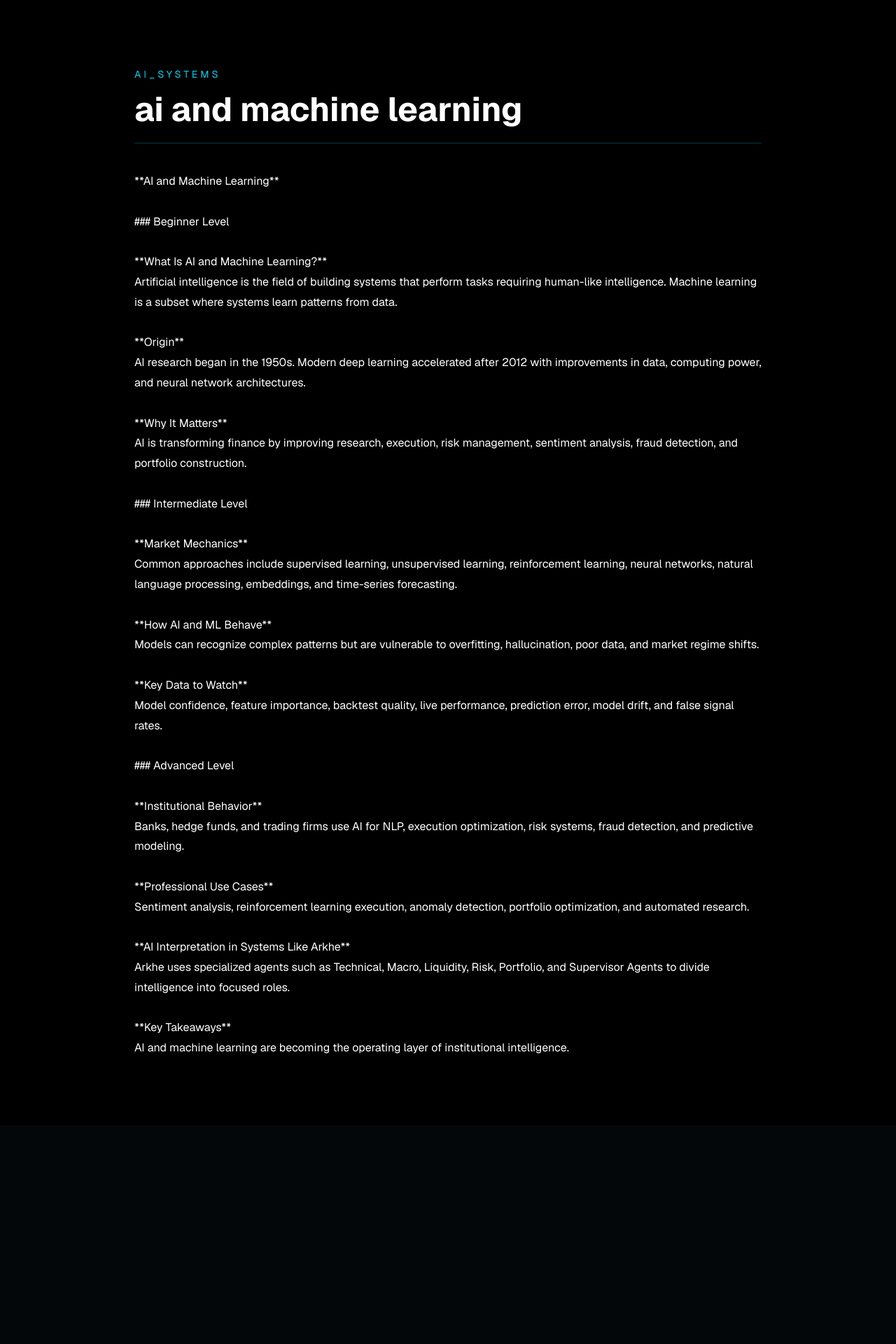
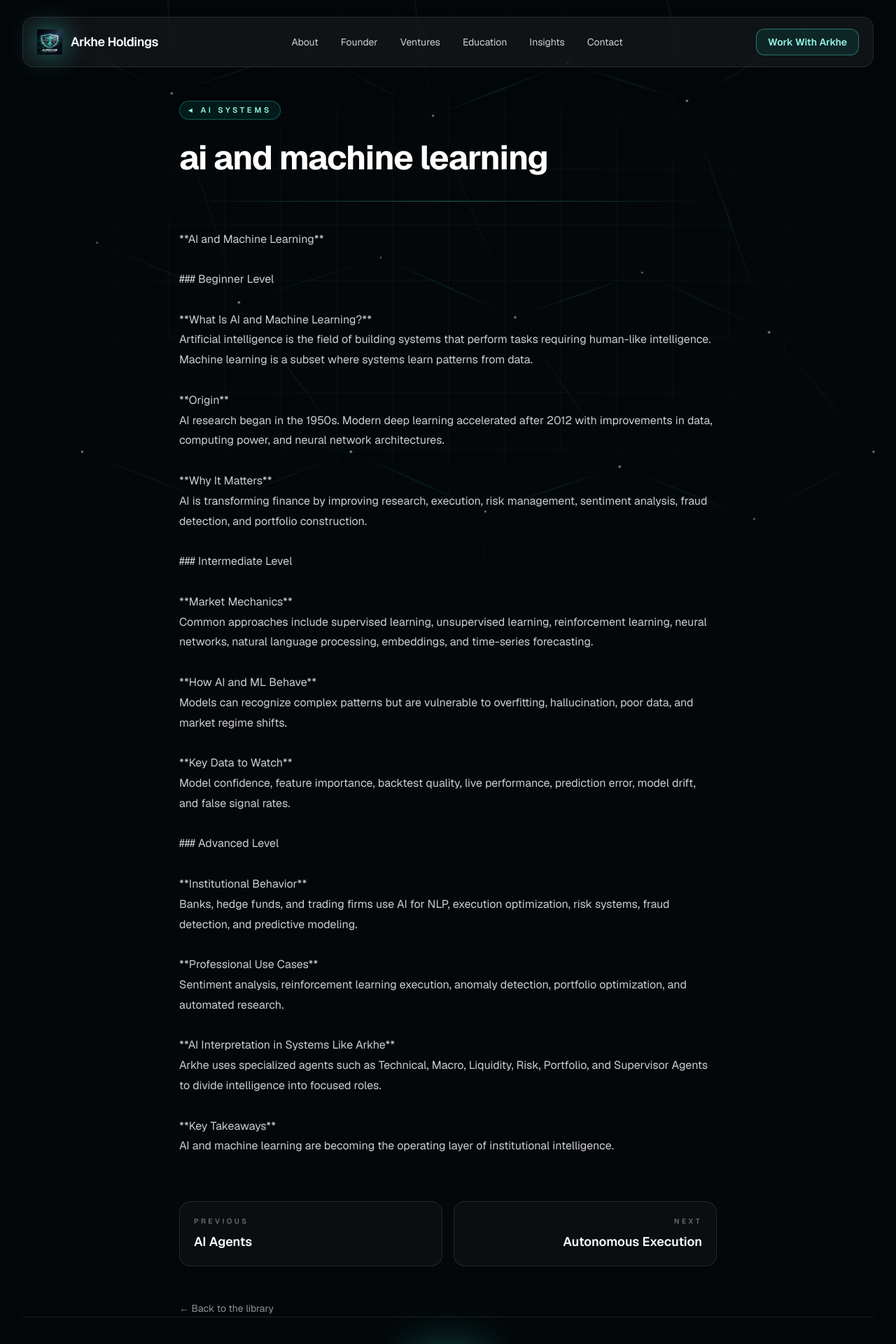
Before and after one commit to WonWayup89/-arkhe-holdings-site, a Next.js app: page /education/ai_systems/ai_and_machine_learning in a window 1280 px wide. Shown: the top 1920 px of the page at 70% size. Before the commit the page ends 1608 px from the top, so only its background shows below. Built offline with nearby package versions, Linux system fonts and the light colour scheme.

Commit message:
Make education slug page async + pre-render all article routes

```diff
--- a/app/education/[category]/[slug]/page.tsx
+++ b/app/education/[category]/[slug]/page.tsx
@@ -1,59 +1,210 @@
-import { educationIndex } from "@/generated/education-index";
+import type { Metadata } from "next";
+import Link from "next/link";
+import SiteNav from "@/components/SiteNav";
+import SiteFooter from "@/components/SiteFooter";
+import { educationIndex } from "@/src/generated/education-index";
 
-type Params = {
-  params: {
+// ---------- types ------------------------------------------------------------
+
+type EducationEntry = {
+  title: string;
   category: string;
   slug: string;
-  };
+  route: string;
+  file: string;
+  content: string;
 };
 
-export default function EducationArticlePage({ params }: Params) {
-  const article = educationIndex.find(
-    (x) =>
-      x.category === params.category &&
-      x.slug === params.slug
+const ENTRIES = educationIndex as EducationEntry[];
+
+// ---------- static params + metadata ----------------------------------------
+
+export async function generateStaticParams() {
+  return ENTRIES.map((e) => ({
+    category: e.category,
+    slug: e.slug,
+  }));
+}
+
+export async function generateMetadata({
+  params,
+}: {
+  params: Promise<{ category: string; slug: string }>;
+}): Promise<Metadata> {
+  const { category, slug } = await params;
+  const article = ENTRIES.find(
+    (e) => e.category === category && e.slug === slug,
+  );
+
+  if (!article) {
+    return { title: "Article Not Found — Arkhe Education" };
+  }
+
+  return {
+    title: `${article.title} — Arkhe Education`,
+    description: `${article.title} in the Arkhe Education library — institutional-grade explainers across macro, markets, crypto, risk, and Arkhe systems.`,
+  };
+}
+
+// ---------- page ------------------------------------------------------------
+
+const CATEGORY_DISPLAY: Record<string, string> = {
+  ai_systems: "AI Systems",
+  alternative_assets: "Alternative Assets",
+  arkhe_systems: "Arkhe Systems",
+  asset_classes: "Asset Classes",
+  blockchain: "Blockchain",
+  commodities: "Commodities",
+  crisis: "Crisis Playbooks",
+  crypto: "Crypto",
+  economics: "Economics",
+  execution: "Execution",
+  foundations: "Foundations",
+  fundamentals: "Fundamentals",
+  glossary: "Glossary",
+  historical_events: "Historical Events",
+  infrastructure: "Infrastructure",
+  institutional: "Institutional",
+  macro: "Macro",
+  market_structure: "Market Structure",
+  playbooks: "Playbooks",
+  portfolio: "Portfolio Construction",
+  psychology: "Psychology",
+  quant: "Quantitative Methods",
+  real_estate: "Real Estate",
+  risk_management: "Risk Management",
+  statistics: "Statistics",
+  strategies: "Strategies",
+  traditional_finance: "Traditional Finance",
+};
+
+export default async function EducationArticlePage({
+  params,
+}: {
+  params: Promise<{ category: string; slug: string }>;
+}) {
+  const { category, slug } = await params;
+  const article = ENTRIES.find(
+    (e) => e.category === category && e.slug === slug,
   );
 
   if (!article) {
     return (
-      <main className="min-h-screen bg-black text-white flex items-center justify-center">
-        <div className="text-center">
-          <h1 className="text-3xl font-bold mb-4">Article Not Found</h1>
-          <p className="text-zinc-400">
-            No education article matched this route.
+      <main className="relative min-h-screen overflow-hidden text-white">
+        <section className="relative mx-auto max-w-7xl px-5 py-6 sm:px-8">
+          <SiteNav />
+          <div className="mt-24 flex flex-col items-center justify-center text-center">
+            <p className="text-xs font-semibold uppercase tracking-[0.45em] text-teal-300">
+              404
             </p>
+            <h1 className="mt-4 text-4xl font-bold">Article Not Found</h1>
+            <p className="mt-3 max-w-md text-white/55">
+              No education article matched <code className="font-mono text-teal-200">/{category}/{slug}</code>.
+            </p>
+            <Link
+              href="/education"
+              className="mt-8 rounded-xl bg-teal-300 px-5 py-2.5 text-sm font-semibold text-black shadow-[0_0_30px_rgba(45,212,191,0.3)] hover:bg-teal-200"
+            >
+              Back to the library
+            </Link>
           </div>
+          <SiteFooter />
+        </section>
       </main>
     );
   }
 
+  // Sibling navigation — prev/next within the same category, alphabetical.
+  const siblings = ENTRIES.filter((e) => e.category === category).sort((a, b) =>
+    a.title.localeCompare(b.title),
+  );
+  const idx = siblings.findIndex((e) => e.slug === slug);
+  const prev = idx > 0 ? siblings[idx - 1] : null;
+  const next = idx >= 0 && idx < siblings.length - 1 ? siblings[idx + 1] : null;
+
+  const categoryLabel =
+    CATEGORY_DISPLAY[category] ?? category.replace(/_/g, " ");
+
   return (
-    <main className="min-h-screen bg-black text-white px-6 py-24">
-      <div className="max-w-4xl mx-auto">
+    <main className="relative min-h-screen overflow-hidden text-white">
+      <section className="relative mx-auto max-w-7xl px-5 py-6 sm:px-8">
+        <SiteNav />
 
-        <div className="mb-8">
-          <div className="text-cyan-400 uppercase tracking-[0.3em] text-sm mb-4">
-            {article.category}
-          </div>
+        <div className="mx-auto mt-12 max-w-3xl">
+          {/* Breadcrumb / category pill */}
+          <Link
+            href={`/education#${category}`}
+            className="inline-flex items-center gap-2 rounded-full border border-teal-300/30 bg-teal-400/10 px-3 py-1 text-[11px] font-semibold uppercase tracking-[0.35em] text-teal-200 transition hover:border-teal-300/60 hover:bg-teal-400/15"
+          >
+            <span aria-hidden="true">◂</span> {categoryLabel}
+          </Link>
 
-          <h1 className="text-5xl font-bold mb-6">
+          <h1 className="mt-6 text-4xl font-bold leading-tight tracking-tight sm:text-5xl">
             {article.title}
           </h1>
 
-          <div className="h-px bg-cyan-500/30 w-full mb-10" />
-        </div>
+          <div className="mt-8 h-px w-full bg-gradient-to-r from-transparent via-teal-300/40 to-transparent" />
 
+          {/* Article body — markdown rendered as preformatted text for now.
+              The whitespace/lineHeight styling matches the prior design. */}
           <article
-          className="prose prose-invert prose-cyan max-w-none"
+            className="prose prose-invert prose-teal mt-10 max-w-none text-white/80"
             style={{
               whiteSpace: "pre-wrap",
-            lineHeight: "1.8"
+              lineHeight: "1.8",
             }}
           >
             {article.content}
           </article>
 
+          {/* Prev / next sibling nav */}
+          {(prev || next) && (
+            <nav className="mt-16 grid grid-cols-1 gap-4 sm:grid-cols-2">
+              {prev ? (
+                <Link
+                  href={prev.route}
+                  className="rounded-2xl border border-white/10 bg-white/[0.03] p-5 transition hover:border-teal-300/40 hover:bg-teal-400/10"
+                >
+                  <div className="text-[10px] font-semibold uppercase tracking-[0.35em] text-white/40">
+                    Previous
                   </div>
+                  <div className="mt-2 text-lg font-semibold text-white">
+                    {prev.title}
+                  </div>
+                </Link>
+              ) : (
+                <div />
+              )}
+              {next ? (
+                <Link
+                  href={next.route}
+                  className="rounded-2xl border border-white/10 bg-white/[0.03] p-5 text-right transition hover:border-teal-300/40 hover:bg-teal-400/10"
+                >
+                  <div className="text-[10px] font-semibold uppercase tracking-[0.35em] text-white/40">
+                    Next
+                  </div>
+                  <div className="mt-2 text-lg font-semibold text-white">
+                    {next.title}
+                  </div>
+                </Link>
+              ) : (
+                <div />
+              )}
+            </nav>
+          )}
+
+          <div className="mt-12">
+            <Link
+              href="/education"
+              className="text-sm text-white/55 transition hover:text-teal-200"
+            >
+              ← Back to the library
+            </Link>
+          </div>
+        </div>
+
+        <SiteFooter />
+      </section>
     </main>
   );
 }
--- a/package.json
+++ b/package.json
@@ -4,6 +4,7 @@
   "private": true,
   "scripts": {
     "dev": "next dev",
+    "prebuild": "node scripts/build-education-index.mjs",
     "build": "next build",
     "start": "next start",
     "lint": "eslint"
```
Lines whose indentation alone changed are shown as unchanged.
